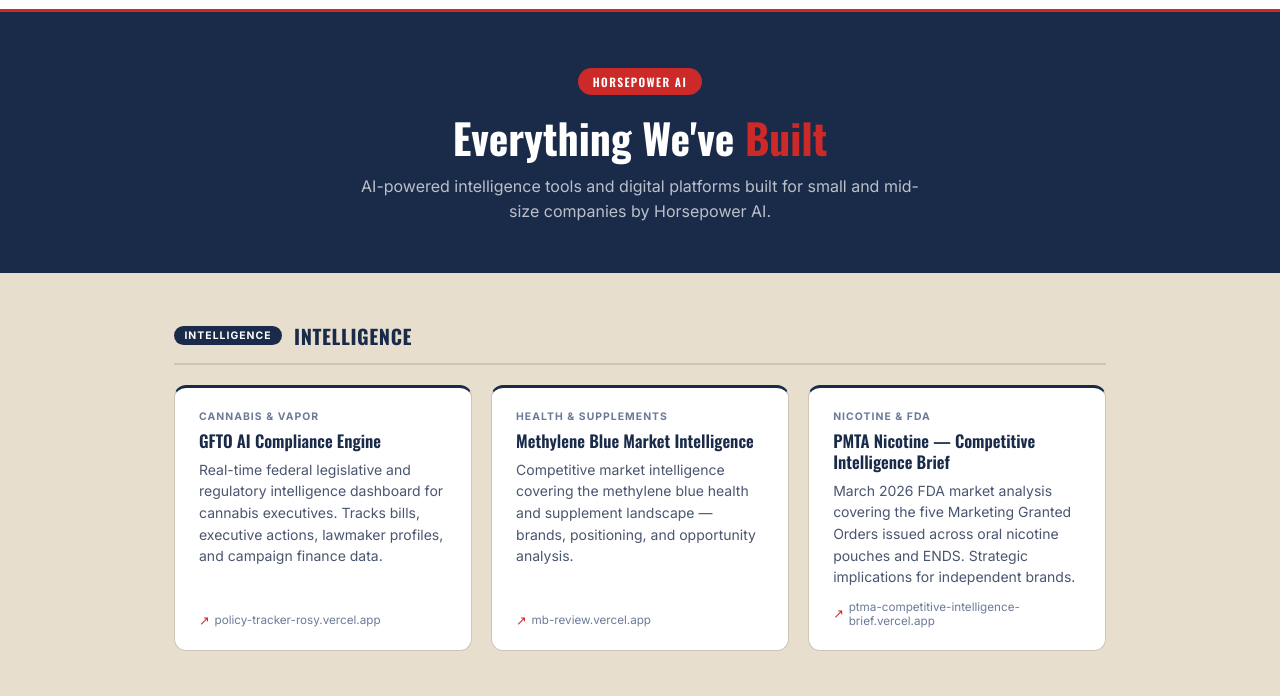
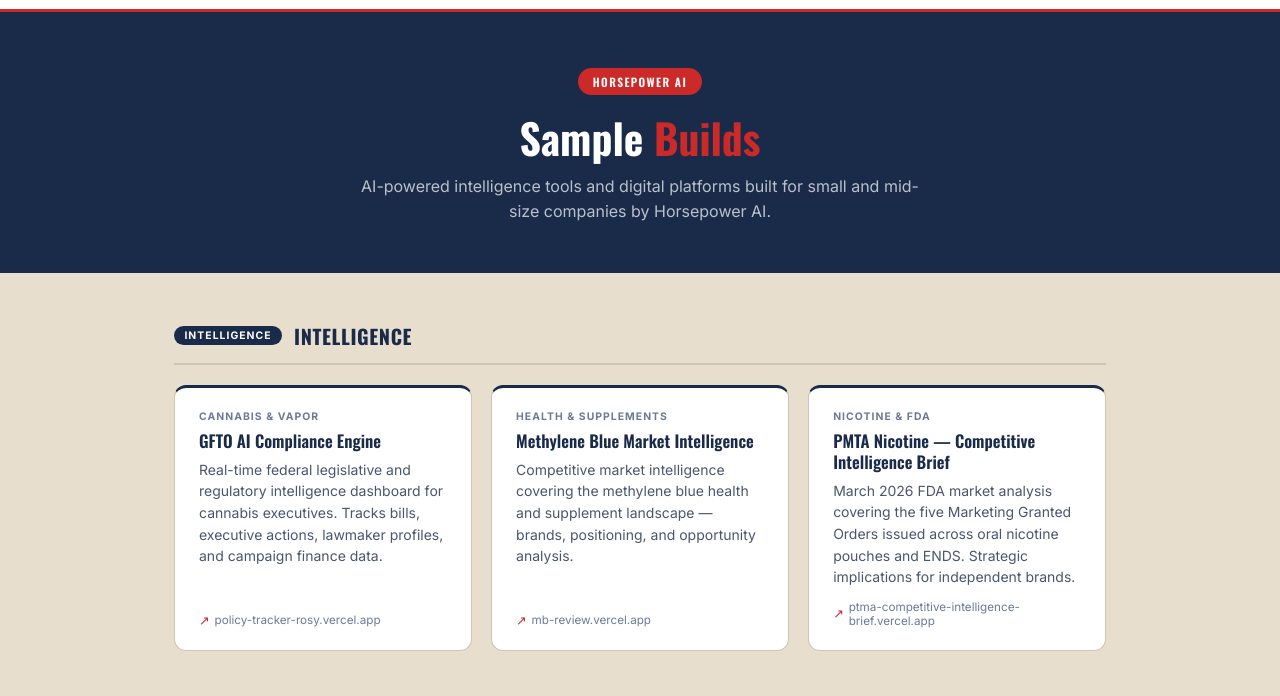
Before and after one commit to JMNajar/horsepower-hub, a plain HTML site: page index.html in a window 1280 px wide. Shown: the part 55-751 px from the top of the page. Drawn offline with nearby package versions, Linux system fonts and the light colour scheme.

Commit message:
Hero headline: Everything We've Built -> Sample Builds

```diff
--- a/index.html
+++ b/index.html
@@ -287,7 +287,7 @@
 
 <div class="hero">
   <div class="hero-label">Horsepower AI</div>
-  <h1>Everything We've <span>Built</span></h1>
+  <h1>Sample <span>Builds</span></h1>
   <p>AI-powered intelligence tools and digital platforms built for small and mid-size companies by Horsepower AI.</p>
 </div>
 
```
